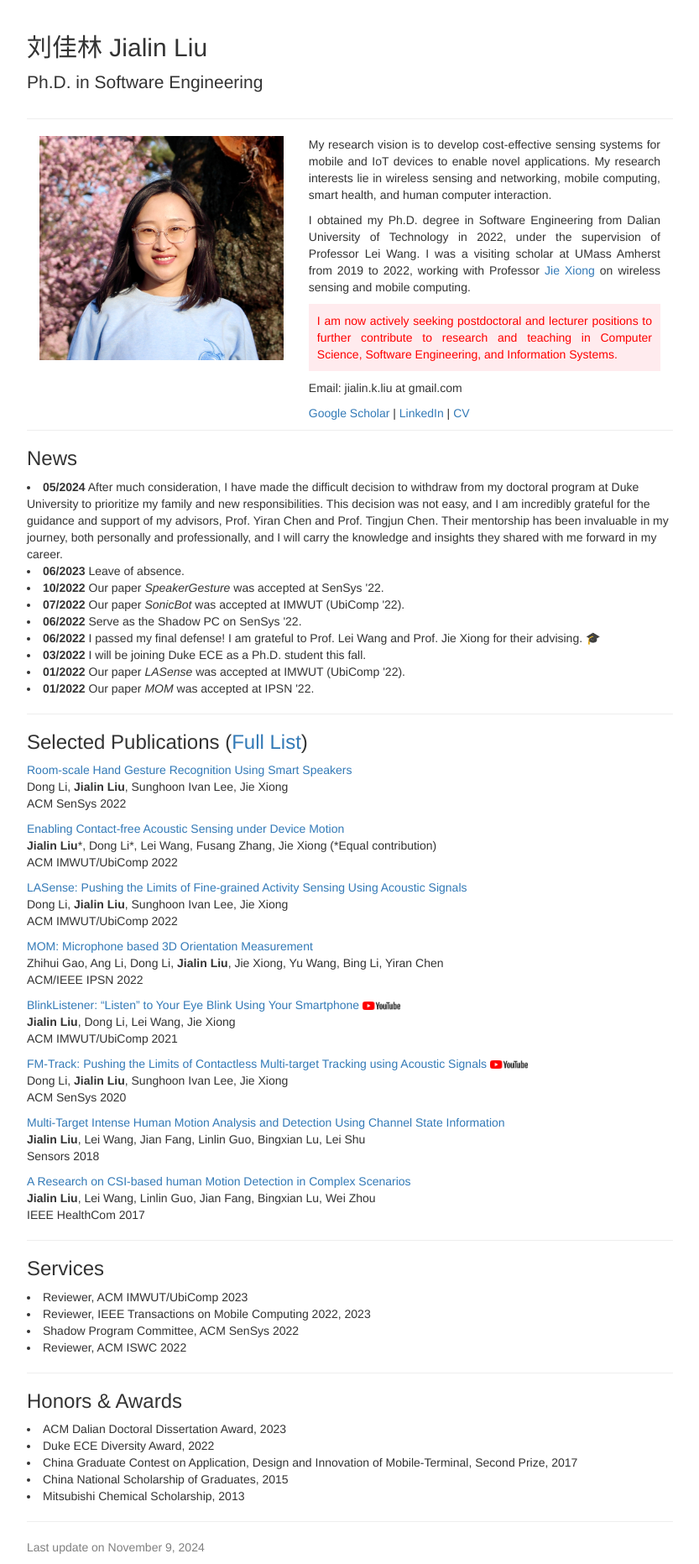
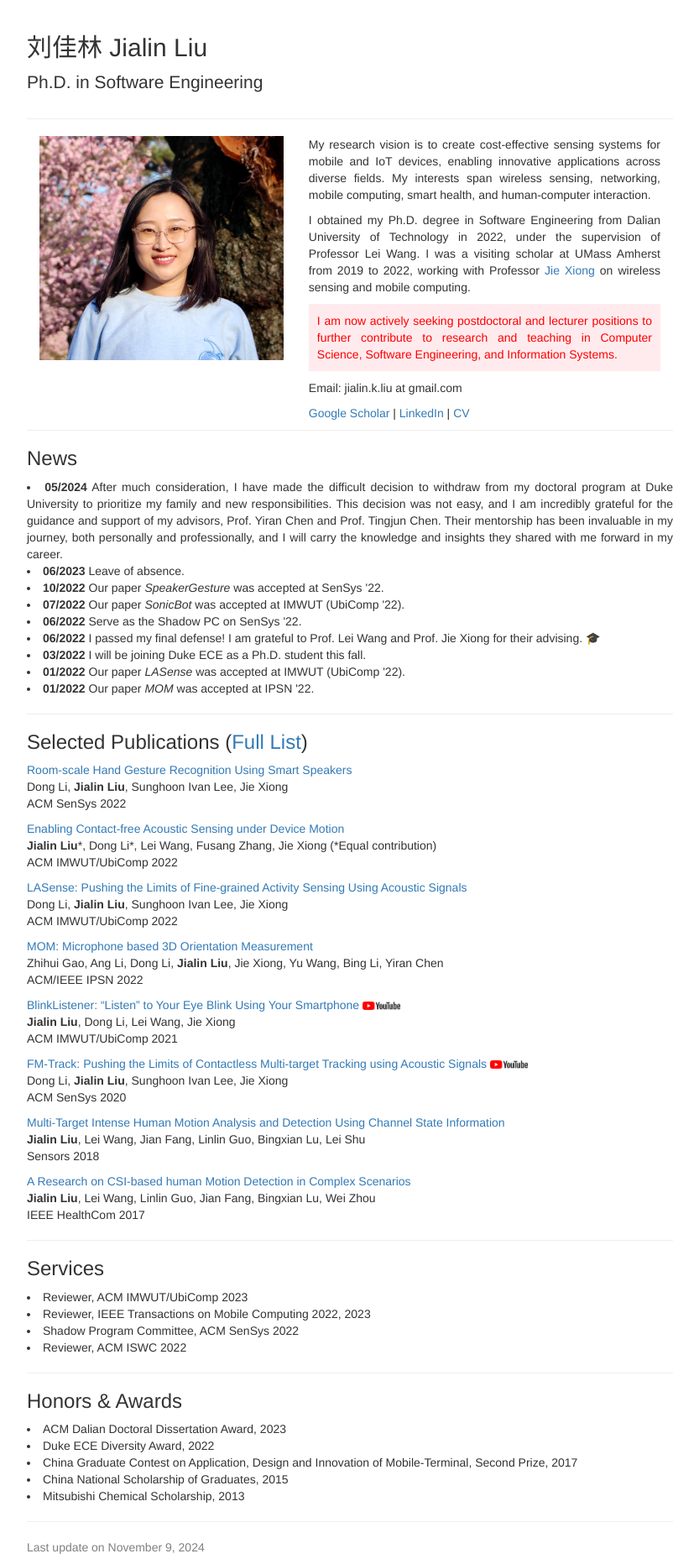
Before and after one commit to jialinliu33/jialinliu33.github.io, a Jekyll site: the page built from index.md, in a window 1280 px wide. Shown: the whole page at 84% size, without its empty margins (223-1056 px from the left). Built offline with Jekyll 4.4.1, drawn with Linux system fonts in a browser that asks for light colours; our own code applies the rules of GitHub Pages for plain Markdown files; comment, search, counter and statistics services are not loaded.

Commit message:
Update index.md

```diff
--- a/index.md
+++ b/index.md
@@ -8,7 +8,7 @@
       <div class="content">
           <img src="images/jialinliu.jpg" class="img-responsive col-md-5"/>
           <div class="col-md-7">
-          <p align="justify">My research vision is to develop cost-effective sensing systems for mobile and IoT devices to enable novel applications. My research interests lie in wireless sensing and networking, mobile computing, smart health, and human computer interaction.</p>
+          <p align="justify">My research vision is to create cost-effective sensing systems for mobile and IoT devices, enabling innovative applications across diverse fields. My interests span wireless sensing, networking, mobile computing, smart health, and human-computer interaction.</p>
           <p align="justify">I obtained my Ph.D. degree in Software Engineering from Dalian University of Technology in 2022, under the supervision of Professor Lei Wang. I was a visiting scholar at UMass Amherst from 2019 to 2022, working with Professor <a href="https://people.cs.umass.edu/~jxiong/">Jie Xiong</a> on wireless sensing and mobile computing. </p>
           <p align="justify" style="color: red; background-color: #ffebee; padding: 10px;">I am now actively seeking postdoctoral and lecturer positions to further contribute to research and teaching in Computer Science, Software Engineering, and Information Systems.
           </p>
@@ -18,7 +18,7 @@
       </div>
       <hr style="clear:both"/>
       <h3>News</h3>
-      <li><b>05/2024</b>  After much consideration, I have made the difficult decision to withdraw from my doctoral program at Duke University to prioritize my family and new responsibilities. This decision was not easy, and I am incredibly grateful for the guidance and support of my advisors, Prof. Yiran Chen and Prof. Tingjun Chen. Their mentorship has been invaluable in my journey, both personally and professionally, and I will carry the knowledge and insights they shared with me forward in my career.</li>
+      <li align="justify"><b>05/2024</b>  After much consideration, I have made the difficult decision to withdraw from my doctoral program at Duke University to prioritize my family and new responsibilities. This decision was not easy, and I am incredibly grateful for the guidance and support of my advisors, Prof. Yiran Chen and Prof. Tingjun Chen. Their mentorship has been invaluable in my journey, both personally and professionally, and I will carry the knowledge and insights they shared with me forward in my career.</li>
       <li><b>06/2023</b>  Leave of absence.</li>
       <li><b>10/2022</b>  Our paper <i>SpeakerGesture</i> was accepted at SenSys '22.</li>
       <li><b>07/2022</b>  Our paper <i>SonicBot</i> was accepted at IMWUT (UbiComp '22).</li>
```
